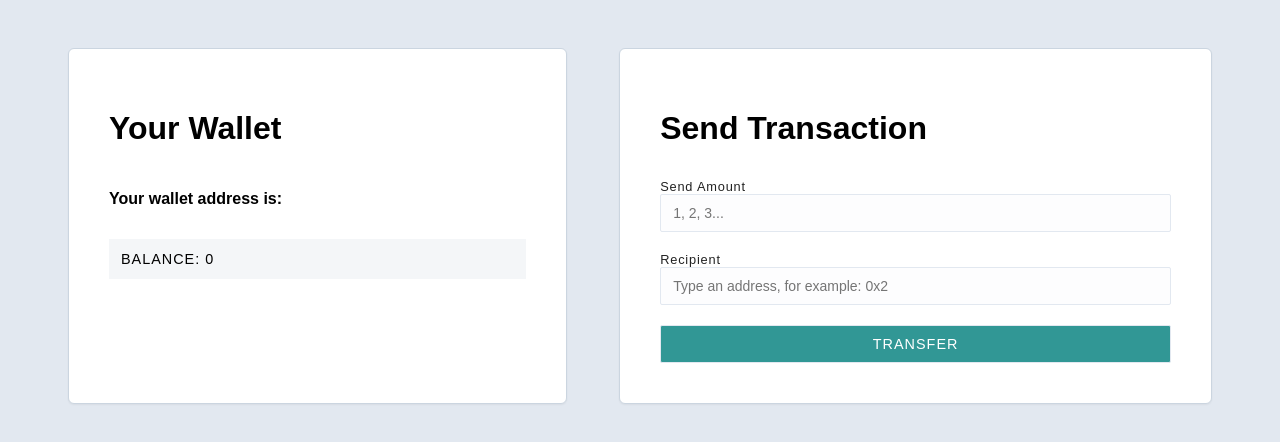
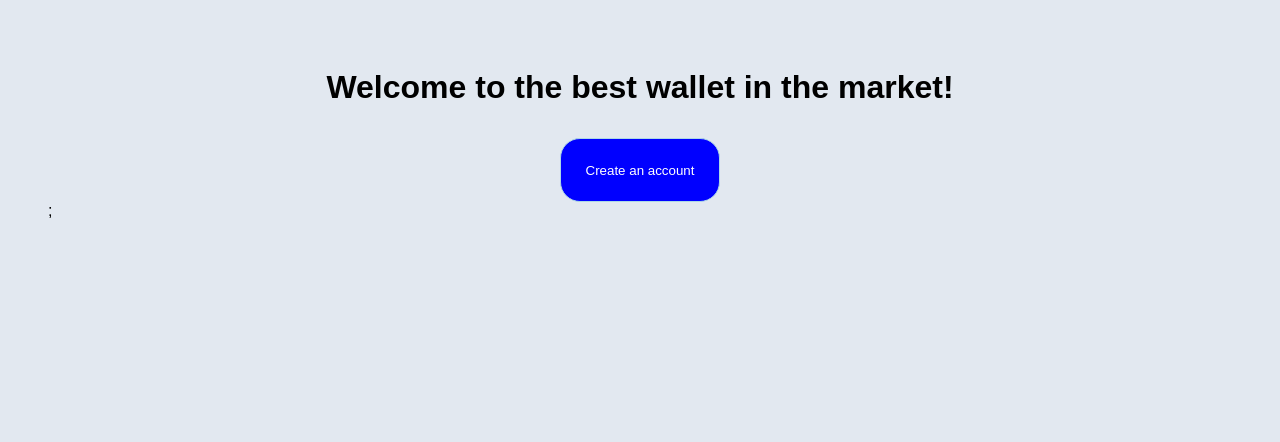
Before and after one commit to bocarw121/ECDSA-Node-project, a React (Vite) app in the folder client/: page / in a window 1280 px wide. Shown: the top 442 px of the page. Built offline with nearby package versions, Linux system fonts and the light colour scheme.

Commit message:
Add CreateAccount

```diff
--- a/client/src/App.jsx
+++ b/client/src/App.jsx
@@ -2,21 +2,47 @@ import Wallet from './Wallet';
 import Transfer from './Transfer';
 import './App.scss';
 import { useState } from 'react';
+import CreateAccount from './CreateAccount';
+import server from './server';
 
 function App() {
   const [balance, setBalance] = useState(0);
-  const [address, setAddress] = useState('');
+  const [address, setAddress] = useState(() => {
+    const storedAddress = localStorage.getItem('address') || '';
+    return storedAddress;
+  });
+  const [isAccountCreated, setIsAccountCreated] = useState(() => {
+    const storedAccountStatus =
+      JSON.parse(localStorage.getItem('isAccountCreated')) || false;
+    return storedAccountStatus;
+  });
+
+  async function handleBalanceChange() {
+    if (address) {
+      const {
+        data: { balance },
+      } = await server.get(`balance/${address}`);
+      setBalance(balance);
+    } else {
+      setBalance(0);
+    }
+  }
 
   return (
-    <div className="app">
-      <Wallet
-        balance={balance}
-        setBalance={setBalance}
-        address={address}
-        setAddress={setAddress}
-      />
-      <Transfer setBalance={setBalance} address={address} />
-    </div>
+    <>
+      {!isAccountCreated && (
+        <CreateAccount
+          setIsAccountCreated={setIsAccountCreated}
+          setAddress={setAddress}
+        />
+      )}
+      {isAccountCreated && address && (
+        <div className="app">
+          <Wallet balance={balance} setBalance={setBalance} address={address} />
+          <Transfer setBalance={setBalance} address={address} />
+        </div>
+      )}
+    </>
   );
 }
 
--- a/client/src/App.scss
+++ b/client/src/App.scss
@@ -84,3 +84,32 @@ input {
   display: flex;
   flex-direction: column;
 }
+
+.create-account {
+  .create-account-button {
+    outline: none;
+    border: 1px solid lightblue;
+    background-color: hsla(240, 100%, 50%, 1);
+    width: 10rem;
+    height: 4rem;
+    border-radius: 20px;
+    color: white;
+    margin: 0 auto;
+    display: block;
+    margin-top: 2rem;
+    cursor: pointer;
+    transition: all ease-in-out 0.2s;
+
+    &:hover {
+      background-color: hsla(240, 100%, 50%, 0.5);
+    }
+
+    &:focus {
+      background-color: hsla(240, 100%, 50%, 0.5);
+      border: 2px solid red;
+    }
+  }
+}
+.center {
+  text-align: center;
+}
--- /dev/null
+++ b/client/src/CreateAccount.jsx
@@ -0,0 +1,47 @@
+import { secp256k1 } from 'ethereum-cryptography/secp256k1';
+import { keccak256 } from 'ethereum-cryptography/keccak';
+
+import server from './server';
+
+function CreateAccount({ setIsAccountCreated, setAddress }) {
+  async function handleClick(e) {
+    e.preventDefault();
+    // generate a private key and get the publicKey
+    const privateKey = secp256k1.utils.randomPrivateKey();
+    const publicKey = secp256k1.getPublicKey(privateKey);
+    // Start the conversion to an address
+    // Now we need to remove the formate indicator byte ie the first byte
+    const publicKeyWithoutFirstByte = publicKey.slice(1);
+    const keccakHash = keccak256(publicKeyWithoutFirstByte);
+    // remove first 20 elements from hash
+    const addressHash = keccakHash.slice(-20);
+    const ethAddressStr = Array.from(addressHash)
+      .map((byte) => byte.toString(16).padStart(2, '0'))
+      .join('');
+    const address = '0x' + ethAddressStr;
+
+    const {
+      data: { accountCreated, error },
+    } = await server.get(`create/${address}`);
+
+    if (accountCreated) {
+      localStorage.setItem('address', address);
+      localStorage.setItem('isAccountCreated', accountCreated);
+      setAddress(address);
+      setIsAccountCreated(accountCreated);
+    } else {
+      alert(error);
+    }
+  }
+  return (
+    <div className="create-account">
+      <h1 className="center">Welcome to the best wallet in the market!</h1>
+      <button className="create-account-button" onClick={handleClick}>
+        Create an account
+      </button>
+      ;
+    </div>
+  );
+}
+
+export default CreateAccount;
```
Also changed, not shown: 1 other file (tests, documents, lock files or other folders).
